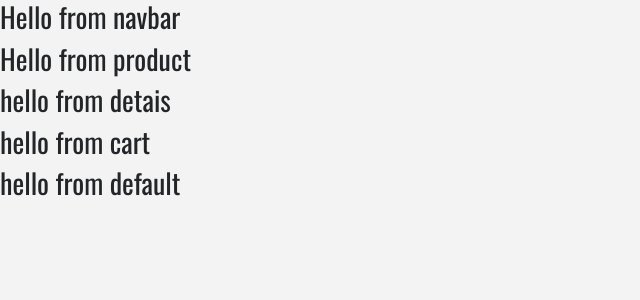
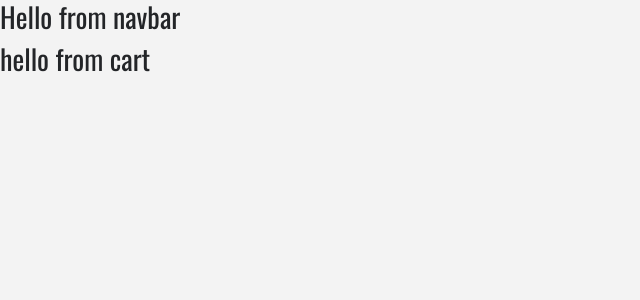
Before and after one commit to juanpereira2/ReactStore, a React (Create React App) app: page /cart in a window 1280 px wide. Shown: the top 300 px of the page, without its empty margins (0-640 px from the left). Built offline with nearby package versions, Linux system fonts and the light colour scheme.

Commit message:
added routes

```diff
--- a/src/App.js
+++ b/src/App.js
@@ -1,7 +1,9 @@
 import React, { Component } from "react";
+import { Switch, Route } from "react-router-dom";
 import logo from "./logo.svg";
 import "./App.css";
 import "bootstrap/dist/css/bootstrap.min.css";
+//import of routes
 import Navbar from "./Components/Navbar";
 import Cart from "./Components/Cart";
 import Default from "./Components/Default";
@@ -12,11 +14,13 @@ class App extends Component {
   render() {
     return (
       <React.Fragment>
-        <Navbar></Navbar>
-        <ProductList></ProductList>
-        <Details></Details>
-        <Cart></Cart>
-        <Default></Default>
+        <Navbar />
+        <Switch>
+          <Route exact path="/" component={ProductList} />
+          <Route path="/details" component={Details} />
+          <Route path="/cart" component={Cart} />
+          <Route component={Default} />
+        </Switch>
       </React.Fragment>
     );
   }
--- a/src/Components/Default.js
+++ b/src/Components/Default.js
@@ -4,7 +4,7 @@ export default class Default extends Component {
   render() {
     return (
       <div>
-        <h3>hello from default</h3>
+        <h3>Page not found</h3>
       </div>
     );
   }
--- a/src/Components/ProductList.js
+++ b/src/Components/ProductList.js
@@ -4,7 +4,7 @@ export default class ProductList extends Component {
   render() {
     return (
       <div>
-        <Product></Product>
+        <Product> hello from Product list</Product>
       </div>
     );
   }
```
Also changed, not shown: src/index.js (+10 -8 lines).
